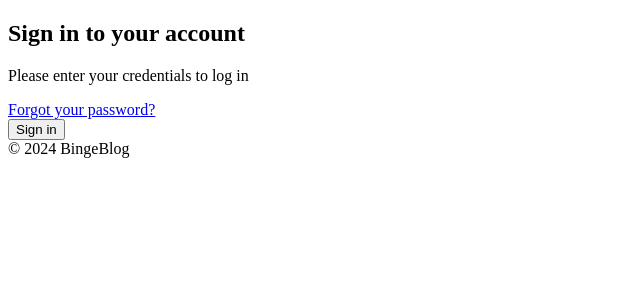
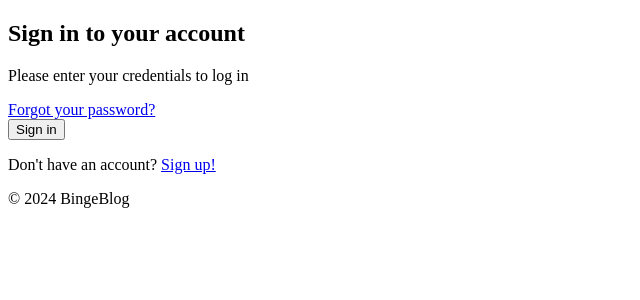
Before and after one commit to hmursaleen/nest, a Django app: template templates/authentication/login.html in a window 1280 px wide. Shown: the part 65-365 px from the top of the page, without its empty margins (0-640 px from the left). Run offline with Django 5.2, Linux system fonts and the light colour scheme; the template is opened without the code that fills it, so the values that code supplies are empty; some libraries are stand-ins or nearby versions.

Commit message:
edited login page

```diff
--- a/templates/authentication/login.html
+++ b/templates/authentication/login.html
@@ -41,6 +41,15 @@
                 </button>
             </div>
         </form>
+
+        <!-- New signup link section -->
+        <div class="text-sm text-center mt-4">
+            <p class="text-gray-600">Don't have an account?
+                <a href="{% url 'authentication:signup' %}" class="font-medium text-indigo-600 hover:text-indigo-500">
+                    Sign up!
+                </a>
+            </p>
+        </div>
     </div>
 </div>
 {% endblock %}
```
